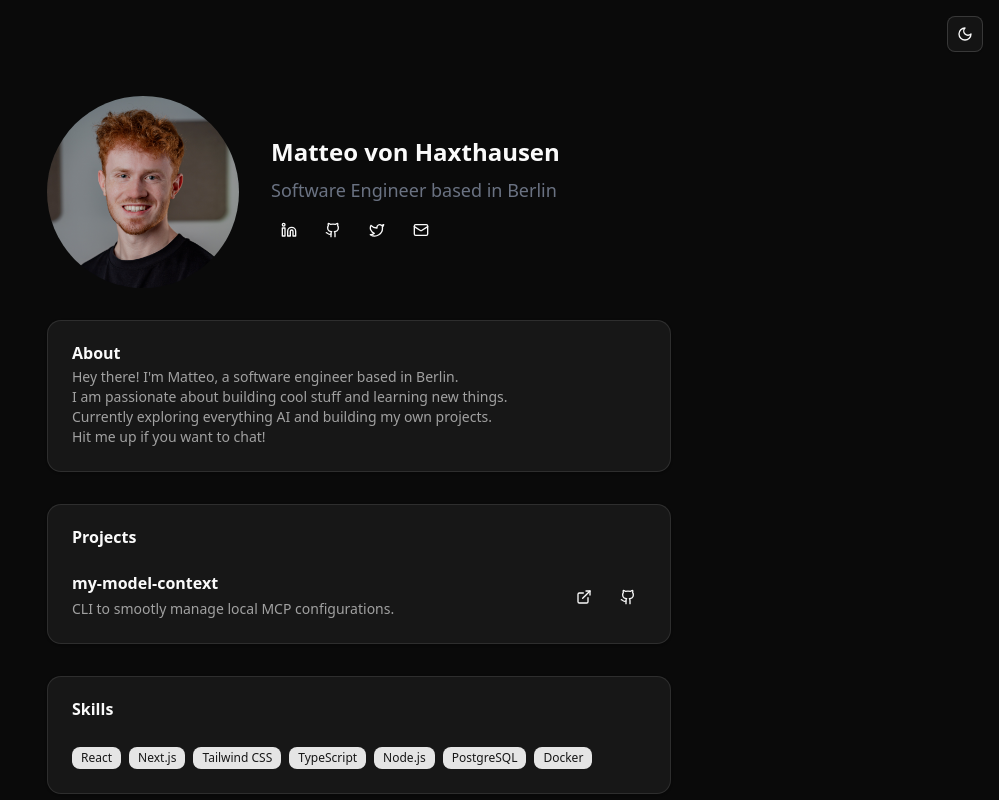
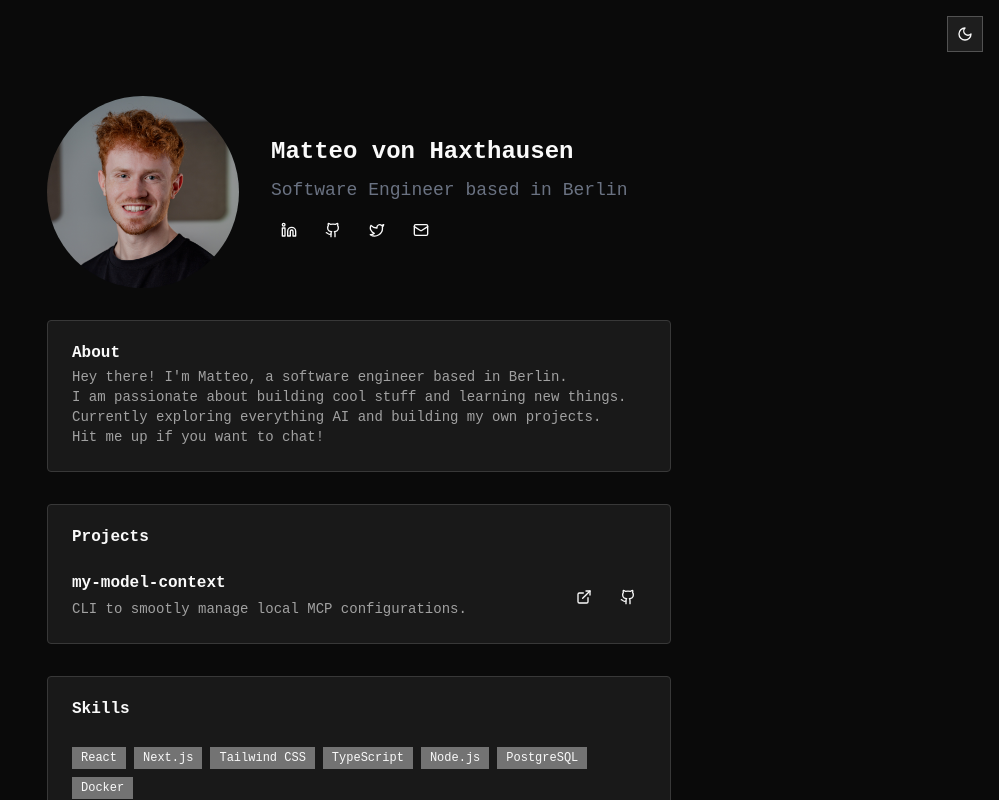
Before and after one commit to matteovhaxt/website, a React (Vite) app: page / in a window 1280 px wide. Shown: the top 800 px of the page, without its empty margins (281-1280 px from the left). Built offline with nearby package versions, Linux system fonts and the light colour scheme.

Commit message:
feat: tweakcn mono theme

```diff
--- a/src/index.css
+++ b/src/index.css
@@ -39,75 +39,144 @@
 	--color-sidebar-accent-foreground: var(--sidebar-accent-foreground);
 	--color-sidebar-border: var(--sidebar-border);
 	--color-sidebar-ring: var(--sidebar-ring);
+	--font-sans: Geist Mono, monospace;
+	--font-mono: Geist Mono, monospace;
+	--font-serif: Geist Mono, monospace;
+	--radius: 0rem;
+	--tracking-tighter: calc(var(--tracking-normal) - 0.05em);
+	--tracking-tight: calc(var(--tracking-normal) - 0.025em);
+	--tracking-wide: calc(var(--tracking-normal) + 0.025em);
+	--tracking-wider: calc(var(--tracking-normal) + 0.05em);
+	--tracking-widest: calc(var(--tracking-normal) + 0.1em);
+	--tracking-normal: var(--tracking-normal);
+	--shadow-2xl: var(--shadow-2xl);
+	--shadow-xl: var(--shadow-xl);
+	--shadow-lg: var(--shadow-lg);
+	--shadow-md: var(--shadow-md);
+	--shadow: var(--shadow);
+	--shadow-sm: var(--shadow-sm);
+	--shadow-xs: var(--shadow-xs);
+	--shadow-2xs: var(--shadow-2xs);
+	--spacing: var(--spacing);
+	--letter-spacing: var(--letter-spacing);
+	--shadow-offset-y: var(--shadow-offset-y);
+	--shadow-offset-x: var(--shadow-offset-x);
+	--shadow-spread: var(--shadow-spread);
+	--shadow-blur: var(--shadow-blur);
+	--shadow-opacity: var(--shadow-opacity);
+	--color-shadow-color: var(--shadow-color);
+	--color-destructive-foreground: var(--destructive-foreground);
 }
 
 :root {
-	--radius: 0.625rem;
-	--background: oklch(1 0 0);
-	--foreground: oklch(0.145 0 0);
-	--card: oklch(1 0 0);
-	--card-foreground: oklch(0.145 0 0);
-	--popover: oklch(1 0 0);
-	--popover-foreground: oklch(0.145 0 0);
-	--primary: oklch(0.205 0 0);
-	--primary-foreground: oklch(0.985 0 0);
-	--secondary: oklch(0.97 0 0);
-	--secondary-foreground: oklch(0.205 0 0);
-	--muted: oklch(0.97 0 0);
-	--muted-foreground: oklch(0.556 0 0);
-	--accent: oklch(0.97 0 0);
-	--accent-foreground: oklch(0.205 0 0);
-	--destructive: oklch(0.577 0.245 27.325);
-	--border: oklch(0.922 0 0);
-	--input: oklch(0.922 0 0);
-	--ring: oklch(0.708 0 0);
-	--chart-1: oklch(0.646 0.222 41.116);
-	--chart-2: oklch(0.6 0.118 184.704);
-	--chart-3: oklch(0.398 0.07 227.392);
-	--chart-4: oklch(0.828 0.189 84.429);
-	--chart-5: oklch(0.769 0.188 70.08);
-	--sidebar: oklch(0.985 0 0);
-	--sidebar-foreground: oklch(0.145 0 0);
-	--sidebar-primary: oklch(0.205 0 0);
-	--sidebar-primary-foreground: oklch(0.985 0 0);
-	--sidebar-accent: oklch(0.97 0 0);
-	--sidebar-accent-foreground: oklch(0.205 0 0);
-	--sidebar-border: oklch(0.922 0 0);
-	--sidebar-ring: oklch(0.708 0 0);
+	--radius: 0rem;
+	--background: oklch(1.0000 0 0);
+	--foreground: oklch(0.1448 0 0);
+	--card: oklch(1.0000 0 0);
+	--card-foreground: oklch(0.1448 0 0);
+	--popover: oklch(1.0000 0 0);
+	--popover-foreground: oklch(0.1448 0 0);
+	--primary: oklch(0.5555 0 0);
+	--primary-foreground: oklch(0.9851 0 0);
+	--secondary: oklch(0.9702 0 0);
+	--secondary-foreground: oklch(0.2046 0 0);
+	--muted: oklch(0.9702 0 0);
+	--muted-foreground: oklch(0.5486 0 0);
+	--accent: oklch(0.9702 0 0);
+	--accent-foreground: oklch(0.2046 0 0);
+	--destructive: oklch(0.5830 0.2387 28.4765);
+	--border: oklch(0.9219 0 0);
+	--input: oklch(0.9219 0 0);
+	--ring: oklch(0.7090 0 0);
+	--chart-1: oklch(0.5555 0 0);
+	--chart-2: oklch(0.5555 0 0);
+	--chart-3: oklch(0.5555 0 0);
+	--chart-4: oklch(0.5555 0 0);
+	--chart-5: oklch(0.5555 0 0);
+	--sidebar: oklch(0.9851 0 0);
+	--sidebar-foreground: oklch(0.1448 0 0);
+	--sidebar-primary: oklch(0.2046 0 0);
+	--sidebar-primary-foreground: oklch(0.9851 0 0);
+	--sidebar-accent: oklch(0.9702 0 0);
+	--sidebar-accent-foreground: oklch(0.2046 0 0);
+	--sidebar-border: oklch(0.9219 0 0);
+	--sidebar-ring: oklch(0.7090 0 0);
+	--destructive-foreground: oklch(0.9702 0 0);
+	--font-sans: Geist Mono, monospace;
+	--font-serif: Geist Mono, monospace;
+	--font-mono: Geist Mono, monospace;
+	--shadow-color: hsl(0 0% 0%);
+	--shadow-opacity: 0;
+	--shadow-blur: 0px;
+	--shadow-spread: 0px;
+	--shadow-offset-x: 0px;
+	--shadow-offset-y: 1px;
+	--letter-spacing: 0em;
+	--spacing: 0.25rem;
+	--shadow-2xs: 0px 1px 0px 0px hsl(0 0% 0% / 0.00);
+	--shadow-xs: 0px 1px 0px 0px hsl(0 0% 0% / 0.00);
+	--shadow-sm: 0px 1px 0px 0px hsl(0 0% 0% / 0.00), 0px 1px 2px -1px hsl(0 0% 0% / 0.00);
+	--shadow: 0px 1px 0px 0px hsl(0 0% 0% / 0.00), 0px 1px 2px -1px hsl(0 0% 0% / 0.00);
+	--shadow-md: 0px 1px 0px 0px hsl(0 0% 0% / 0.00), 0px 2px 4px -1px hsl(0 0% 0% / 0.00);
+	--shadow-lg: 0px 1px 0px 0px hsl(0 0% 0% / 0.00), 0px 4px 6px -1px hsl(0 0% 0% / 0.00);
+	--shadow-xl: 0px 1px 0px 0px hsl(0 0% 0% / 0.00), 0px 8px 10px -1px hsl(0 0% 0% / 0.00);
+	--shadow-2xl: 0px 1px 0px 0px hsl(0 0% 0% / 0.00);
+	--tracking-normal: 0em;
 }
 
 .dark {
-	--background: oklch(0.145 0 0);
-	--foreground: oklch(0.985 0 0);
-	--card: oklch(0.205 0 0);
-	--card-foreground: oklch(0.985 0 0);
-	--popover: oklch(0.205 0 0);
-	--popover-foreground: oklch(0.985 0 0);
-	--primary: oklch(0.922 0 0);
-	--primary-foreground: oklch(0.205 0 0);
-	--secondary: oklch(0.269 0 0);
-	--secondary-foreground: oklch(0.985 0 0);
-	--muted: oklch(0.269 0 0);
-	--muted-foreground: oklch(0.708 0 0);
-	--accent: oklch(0.269 0 0);
-	--accent-foreground: oklch(0.985 0 0);
-	--destructive: oklch(0.704 0.191 22.216);
-	--border: oklch(1 0 0 / 10%);
-	--input: oklch(1 0 0 / 15%);
-	--ring: oklch(0.556 0 0);
-	--chart-1: oklch(0.488 0.243 264.376);
-	--chart-2: oklch(0.696 0.17 162.48);
-	--chart-3: oklch(0.769 0.188 70.08);
-	--chart-4: oklch(0.627 0.265 303.9);
-	--chart-5: oklch(0.645 0.246 16.439);
-	--sidebar: oklch(0.205 0 0);
-	--sidebar-foreground: oklch(0.985 0 0);
-	--sidebar-primary: oklch(0.488 0.243 264.376);
-	--sidebar-primary-foreground: oklch(0.985 0 0);
-	--sidebar-accent: oklch(0.269 0 0);
-	--sidebar-accent-foreground: oklch(0.985 0 0);
-	--sidebar-border: oklch(1 0 0 / 10%);
-	--sidebar-ring: oklch(0.556 0 0);
+	--background: oklch(0.1448 0 0);
+	--foreground: oklch(0.9851 0 0);
+	--card: oklch(0.2134 0 0);
+	--card-foreground: oklch(0.9851 0 0);
+	--popover: oklch(0.2686 0 0);
+	--popover-foreground: oklch(0.9851 0 0);
+	--primary: oklch(0.5555 0 0);
+	--primary-foreground: oklch(0.9851 0 0);
+	--secondary: oklch(0.2686 0 0);
+	--secondary-foreground: oklch(0.9851 0 0);
+	--muted: oklch(0.2686 0 0);
+	--muted-foreground: oklch(0.7090 0 0);
+	--accent: oklch(0.3715 0 0);
+	--accent-foreground: oklch(0.9851 0 0);
+	--destructive: oklch(0.7022 0.1892 22.2279);
+	--border: oklch(0.3407 0 0);
+	--input: oklch(0.4386 0 0);
+	--ring: oklch(0.5555 0 0);
+	--chart-1: oklch(0.5555 0 0);
+	--chart-2: oklch(0.5555 0 0);
+	--chart-3: oklch(0.5555 0 0);
+	--chart-4: oklch(0.5555 0 0);
+	--chart-5: oklch(0.5555 0 0);
+	--sidebar: oklch(0.2046 0 0);
+	--sidebar-foreground: oklch(0.9851 0 0);
+	--sidebar-primary: oklch(0.9851 0 0);
+	--sidebar-primary-foreground: oklch(0.2046 0 0);
+	--sidebar-accent: oklch(0.2686 0 0);
+	--sidebar-accent-foreground: oklch(0.9851 0 0);
+	--sidebar-border: oklch(1.0000 0 0);
+	--sidebar-ring: oklch(0.4386 0 0);
+	--destructive-foreground: oklch(0.2686 0 0);
+	--radius: 0rem;
+	--font-sans: Geist Mono, monospace;
+	--font-serif: Geist Mono, monospace;
+	--font-mono: Geist Mono, monospace;
+	--shadow-color: hsl(0 0% 0%);
+	--shadow-opacity: 0;
+	--shadow-blur: 0px;
+	--shadow-spread: 0px;
+	--shadow-offset-x: 0px;
+	--shadow-offset-y: 1px;
+	--letter-spacing: 0em;
+	--spacing: 0.25rem;
+	--shadow-2xs: 0px 1px 0px 0px hsl(0 0% 0% / 0.00);
+	--shadow-xs: 0px 1px 0px 0px hsl(0 0% 0% / 0.00);
+	--shadow-sm: 0px 1px 0px 0px hsl(0 0% 0% / 0.00), 0px 1px 2px -1px hsl(0 0% 0% / 0.00);
+	--shadow: 0px 1px 0px 0px hsl(0 0% 0% / 0.00), 0px 1px 2px -1px hsl(0 0% 0% / 0.00);
+	--shadow-md: 0px 1px 0px 0px hsl(0 0% 0% / 0.00), 0px 2px 4px -1px hsl(0 0% 0% / 0.00);
+	--shadow-lg: 0px 1px 0px 0px hsl(0 0% 0% / 0.00), 0px 4px 6px -1px hsl(0 0% 0% / 0.00);
+	--shadow-xl: 0px 1px 0px 0px hsl(0 0% 0% / 0.00), 0px 8px 10px -1px hsl(0 0% 0% / 0.00);
+	--shadow-2xl: 0px 1px 0px 0px hsl(0 0% 0% / 0.00);
 }
 
 @layer base {
@@ -116,5 +185,6 @@
 	}
 	body {
 		@apply bg-background text-foreground;
+    letter-spacing: var(--tracking-normal);
 	}
 }
```
